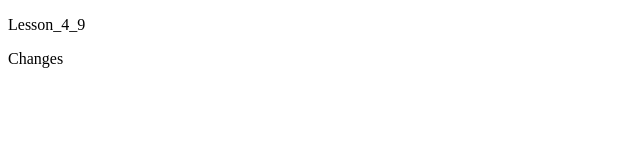
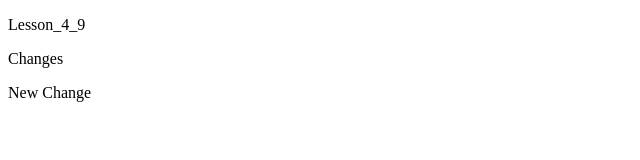
Before and after one commit to Kooler7/lesson_4_9, a plain HTML site: page index.html in a window 1280 px wide. Shown: the whole page, without its empty margins (0-640 px from the left). Drawn offline with Linux system fonts and the light colour scheme.

Commit message:
NewCommit

```diff
--- a/index.html
+++ b/index.html
@@ -8,5 +8,6 @@
 <body>
     <p>Lesson_4_9</p>
     <p>Changes</p>
+    <p>New Change</p>
 </body>
 </html>
```
